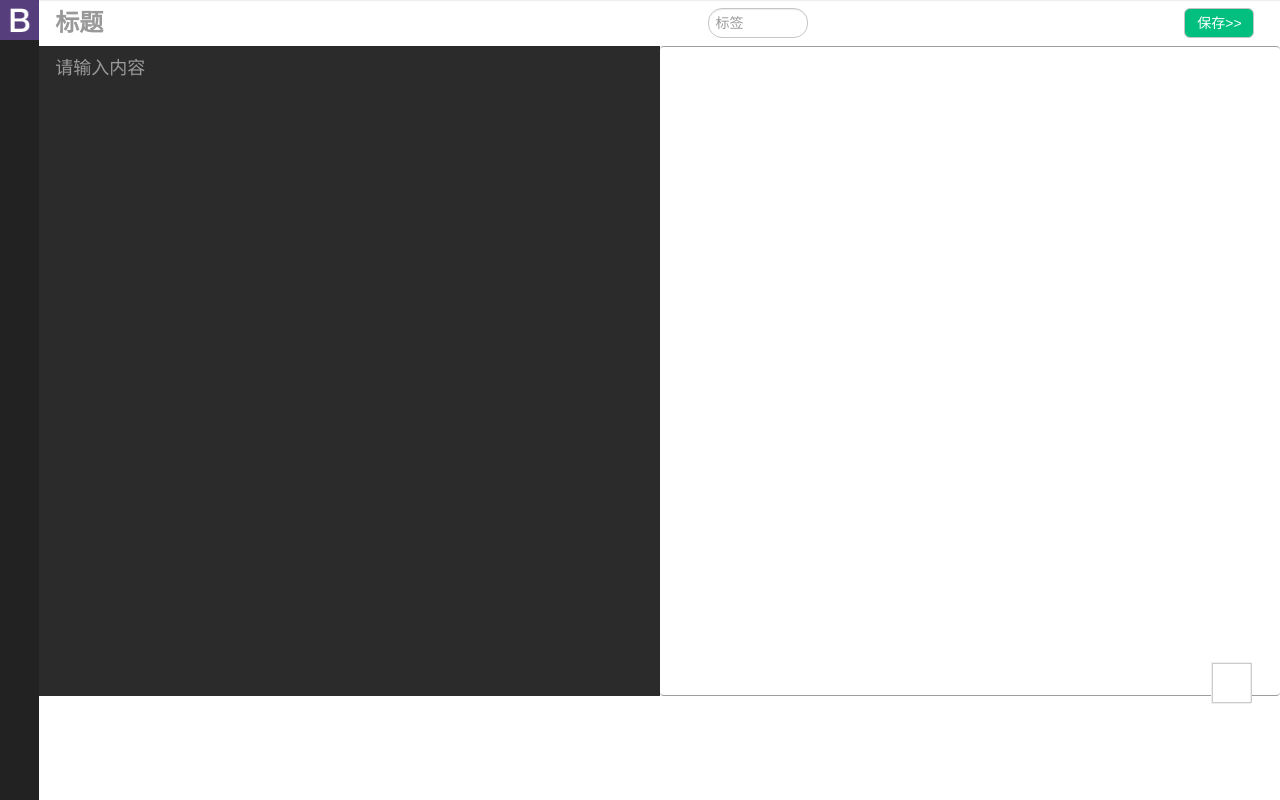
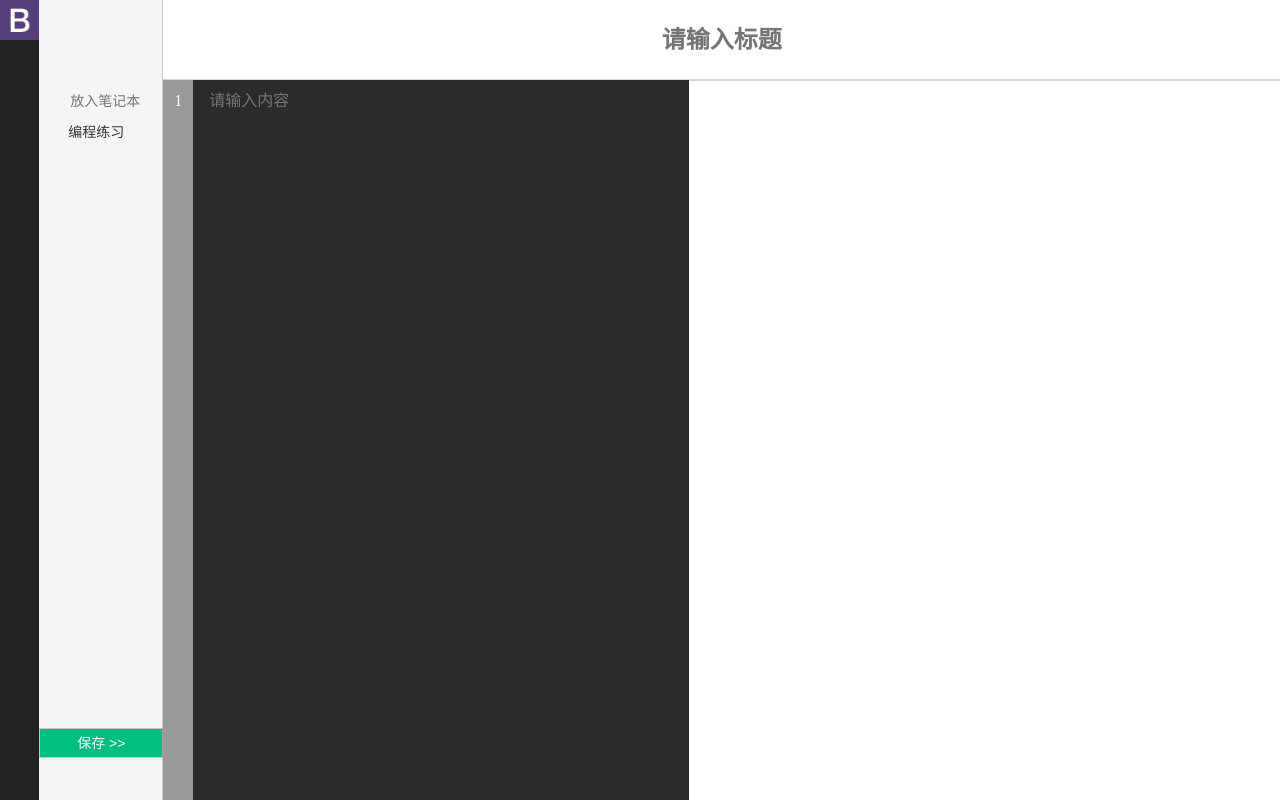
Before and after one commit to ToonoLam/my_notebook, a Python web app: template www/app/templates/test.html in a window 1280 px wide. Run offline with Jinja, Linux system fonts and the light colour scheme; the template is opened without the code that fills it, so the values that code supplies are empty; some libraries are stand-ins or nearby versions; some web fonts are replaced.

Commit message:
修饰了编辑页, 跑通了Ajax. 待解决控件布局和样式表

```diff
--- a/www/app/manages.py
+++ b/www/app/manages.py
@@ -38,7 +38,8 @@ def manage_table(template, table):
 @get('/{template}/manage/blogs/create')
 def manage_create_blog(template):
     return {
-        '__template__': '%s-blog_edit.html' % (template)
+        # '__template__': '%s-blog_edit.html' % (template)
+        '__template__': 'blog-edit.html'
     }
 
 
@@ -46,5 +47,6 @@ def manage_create_blog(template):
 @get('/{template}/manage/blogs/edit')
 def manage_edit_blog(template):
     return {
-        '__template__': '%s-blog_edit.html' % (template)
+        # '__template__': '%s-blog_edit.html' % (template)
+        '__template__': 'blog-edit.html'
     }
--- a/www/app/static/css/blog-edit.css
+++ b/www/app/static/css/blog-edit.css
@@ -1,42 +1,49 @@
 @charset "UTF-8";
-
-.user-data {
-    display: none;
-}
-
-.container {
-    display: block;
-    position: relative;
-    width: 1000px;
-    margin-top: 50px;
-    margin-right: auto;
-    margin-left: auto;
-    padding: 0;
-
-}
-
-.title {
-    border-bottom: 1px solid #C5C5C5;
-    width: 100%;
-    height: 45px;
-    padding: 3px;
-    font-size: 24px !important;
-    font-weight: bold !important;
-}
 
 input, textarea {
     outline: none;
     border: none;
 }
 
-.compiled div textarea {
+.user-data {
+    display: none;
+}
+
+.go-top {
+    display: none;
+}
+
+.textarea-wrap, .textarea-rows {
+    height: 100% !important;
+}
+
+.pre-scrollable {
+    max-height: 100%;
+}
+
+#blog {
+    position: fixed;
+    top: 0;
+    left: 3.070%;
+    width: 96.93%;
+    height: 100%;
+}
+
+.edit-title {
+    width: 100%;
+    height: 45px;
+    padding: 3px;
+    font-size: 24px !important;
+    font-weight: bold !important;
+    box-shadow: 0 0 1px black;
+    text-align: center;
+}
+
+.edit-page textarea {
     background-color: #2b2b2b;
     color: #ffffff;
 }
 
-.tags {
-    float: left;
-}
 
 .tags > #summary {
     border: 1px solid #C5C5C5;
@@ -52,36 +59,31 @@ input, textarea {
     font-size: 14px;
 }
 
-.btn-primary {
+.edit-btn {
     border: 1px solid #C5C5C5;
-    padding: 2px 7px;
+    /*padding: 2px 7px;*/
     background-color: #00bf7f;
     display: inline-block;
-    margin: 3px 0 0 0;
+    /*margin: 3px 0 0 0;*/
+    vertical-align: middle;
     text-decoration: none;
     transition: all 0.2s ease;
-    max-width: 100px;
+    /*max-width: 100px;*/
     height: 30px;
-    width: 70px;
+    width: 100%;
     font-size: 14px;
+    color: #ffffff;
 }
 
 .form-group #name, .form-group #content {
     border-radius: 0;
 }
 
-
-.pre-scrollable {
-    max-height: 1000px;
-
-}
-
 .marked-content {
-    border-top: 1px solid #9d9d9d;
-    border-bottom: 1px solid #9d9d9d;
-
-    border-radius: 4px;
-    height: 650px;
+    position: absolute;
+    right: 0;
+    top: 0;
+    height: 100%;
     font-size: 20px;
     padding: 10px 16px;
 }
--- a/www/app/static/js/blog_edit.js
+++ b/www/app/static/js/blog_edit.js
@@ -17,7 +17,7 @@ var vm = new Vue({
         if (location.pathname.split('/').pop() === 'edit') {
             var id = getUrlParams('id');
             this.action = this.action + '/' + id;
-            getJSON('/api/blogs/' + id, function (err, blog) {
+            getJSON(this.action, function (err, blog) {
                 vm.blog = blog;
             });
         }
@@ -28,7 +28,7 @@ var vm = new Vue({
                 if (err) {
                     return showAlert(vm, err.message || err.data || err)
                 }
-                return location.assign(location.pathname.split('manage')[0] + 'blog/' + blog.id);
+                return location.assign(location.pathname.split('bootstrap')[0] + 'blog/' + blog.id);
             });
         }
     }
--- /dev/null
+++ b/www/app/static/js/plusin/auto-line-number.js
@@ -0,0 +1,100 @@
+;(function($){
+	var AutoRowsNumbers = function (element, config){
+	    this.$element = $(element);
+	    this.$group = $('<div/>', { 'class': "textarea-group" });
+	    this.$ol = $('<div/>', { 'class': 'textarea-rows' });
+	    this.$wrap = $('<div/>', { 'class': 'textarea-wrap' });
+	    this.$group.css({
+	    	"width" : this.$element.outerWidth(true) + 'px',
+	    	"display" : config.display
+	    });
+	    this.$ol.css({
+	    	"color" : config.color,
+	    	"width" : config.width,
+	    	"height" : this.$element.height(),
+	    	"font-size" : this.$element.css("font-size"),
+	    	"line-height" : this.$element.css("line-height"),
+	    	"position" : "absolute",
+	    	"overflow" : "hidden",
+	    	"margin" : 0,
+	    	"padding" : 0,
+	    	"text-align": "center",
+	    	"font-family": "仿宋"
+	    });
+	    this.$wrap.css({
+	    	"padding" : ((this.$element.outerHeight() - this.$element.height())/2) + 'px 0',
+	    	"background-color" : config.bgColor,
+	    	"position" : "absolute",
+	    	"width" : config.width,
+	    	"height" : this.$element.height() + 'px'
+	    });
+	    this.$element.css({
+	    	"white-space" : "pre",
+	    	"resize": "none",
+	    	"margin-left" : (parseInt(config.width) -  parseInt(this.$element.css("border-left-width"))) + 'px',
+	    	"width": (this.$element.width() - parseInt(config.width)) + 'px'
+	    });
+
+	}
+
+	AutoRowsNumbers.prototype = {
+		constructor: AutoRowsNumbers,
+
+		init : function(){
+			var that = this;
+			that.$element.wrap(that.$group);
+			that.$ol.insertBefore(that.$element);
+			this.$ol.wrap(that.$wrap);
+			that.$element.on('keydown',{ that: that }, that.inputText);
+			that.$element.on('scroll',{ that: that },that.syncScroll);
+			that.inputText({data:{that:that}});
+		},
+
+		inputText: function(event){
+			var that = event.data.that;
+
+			setTimeout(function(){
+				var value = that.$element.val();
+				value.match(/\n/g) ? that.updateLine(value.match(/\n/g).length+1) : that.updateLine(1);
+				that.syncScroll({data:{that:that}});
+			},0);
+		},
+
+		updateLine: function(count){
+			var that = this;
+			that.$element;
+			that.$ol.html('');
+
+			for(var i=1;i<=count;i++){
+				that.$ol.append("<div>"+i+"</div>");
+			}
+		},
+
+		syncScroll: function(event){
+			var that = event.data.that;
+			that.$ol.children().eq(0).css("margin-top",  -(that.$element.scrollTop()) + "px");
+		}
+	}
+
+	$.fn.setTextareaCount = function(option){
+		var config = {};
+		var option = arguments[0] ? arguments[0] : {};
+		config.color = option.color ? option.color : "#FFF";
+		config.width = option.width ? option.width : "30px";
+		config.bgColor = option.bgColor ? option.bgColor : "#999";
+		config.display = option.display ? option.display : "block";
+
+	    return this.each(function () {
+	      var $this = $(this),
+	          data = $this.data('autoRowsNumbers');
+
+	      if (!data){ $this.data('autoRowsNumbers', (data = new AutoRowsNumbers($this, config))); }
+
+		  if (typeof option === 'string'){
+	        return false;
+	      } else {
+	        data.init();
+	      }
+	    });
+	}
+})(jQuery)
--- a/www/app/templates/base-all.html
+++ b/www/app/templates/base-all.html
@@ -129,10 +129,10 @@
 <!-- Javascripts
 ================================================== -->
 <!-- jQuery文件。务必在bootstrap.min.js 之前引入 -->
-<script src="../static/js/cdls/jquery.min.js"></script>
+<script type="text/javascript" src="/static/js/cdls/jquery.min.js"></script>
 <!-- 最新的 Bootstrap 核心 JavaScript 文件 -->
-<script src="../static/js/cdls/bootstrap.min.js"></script>
-<script src="../static/js/awesome.js"></script>
+<script type="text/javascript" src="/static/js/cdls/bootstrap.min.js"></script>
+<script type="text/javascript" src="/static/js/awesome.js"></script>
 <!--&lt;!&ndash; 暂不使用uk>-->
 <script>
     $('.navbar-brand').attr('href', location.href.replace('/bootstrap/', '/uk/'));
--- a/www/app/templates/base-blog.html
+++ b/www/app/templates/base-blog.html
@@ -7,7 +7,7 @@
 <div class="major-coverge">
     <!--页面信息-->
     <div class="home-page">
-        {% block home_content %}
+        {% block blog_content %}
         {% endblock %}
     </div>
     <!--页尾信息-->
--- a/www/app/templates/blog-edit.html
+++ b/www/app/templates/blog-edit.html
@@ -7,44 +7,55 @@
 {% endblock %}
 
 {% block all_content %}
-    <form class="center-block" id="blog" role="from" v-on:submit.prevent="submit">
-        <div class="alert alert-danger" role="alert" hidden="hidden">
+<form class="center-block" id="blog" role="form" v-on:submit.prevent="submit">
+    <div class="alert alert-danger" role="alert" hidden="hidden"
+         style="position: fixed; top: 0; left: 3.070%; width: 96.93%; z-index: 5000;">
         <span class="glyphicon glyphicon-exclamation-sign" aria-hidden="true"></span>
         <span class="sr-only">Error:</span>
         <span v-text="message"></span>
     </div>
-        <div class="form-group form-group-lg" style="margin-bottom: 0; border: 0;padding: 0">
-            <input class="form-control title" style="border:0;outline:none" id="name" name="name" type="text"
-                   placeholder="标题" v-model="blog.name">
-        </div>
-        <div class="col-sm-6 compiled" style="padding: 0;">
-
-            <div class="form-group form-group-lg">
-                    <textarea style="border: 0;height: 650px;resize:none;outline: none" class="form-control"
-                              id="content" name="content" placeholder="请输入内容"
-                              v-model="blog.content"></textarea>
-            </div>
+    <div class="files" style="position: absolute; top: 0; left: 0; width: 10%; height: 100%;">
+        <div class="" style="position:absolute; top: 0; left: 0; width: 100%; height: 10%; color: #232323; font-size: 16px; padding: 5px; background-color: #F5F5F5; text-align: center; vertical-align: middle;">
+{#            <i class="fa fa-book"> 笔记本</i>#}
 
         </div>
-        <div class="col-sm-6 marked-content pre-scrollable" v-html="blog.content|marked"></div>
-        <div>
-            <span style="position: fixed; top: 5px; right: 2%; width: 45%;">
-                    <div class="form-group form-group-lg tags" style="float: left">
-                        <span class="fa fa-tags" style="color: #959595"> ： </span>
-                        <input class="form-control" id="summary" name="summary" type="text" placeholder="标签"
+        <div class="" style="position: absolute; top: 10%; left: 0; width: 100%; height: 90%;">
+            <div class="" style="position: absolute; top: 0; left: 0; width: 100%; height: 90%; background-color: #F5F5F5;">
+                <div class="" style="width: 100%; margin-top: 10px; margin-bottom: 10px;">
+                    <span class="fa fa-book" style="width: 25px;"></span>
+                    <input class="" style="background-color: #F5F5F5; width: 80px;" autocomplete="off" id="summary" name="summary" type="text" placeholder="放入笔记本"
                             v-model="blog.summary">
                 </div>
-                    <div class="form-group" style="float: right">
-                        <button class="btn btn-primary btn-lg">保存>></button>
+                <div>
+                    <span class="fa fa-book" style="width: 25px;"></span>
+                    <span style="width: 80px;">编程练习</span>
                 </div>
-                </span>
+            </div>
+            <div style="position: absolute; top: 90%; width: 100%; height: 100%; background-color: #F5F5F5;">
+
+                <button class="edit-btn" style="position: absolute; top: 0; left: 0; width: 100%;">保存 >></button>
+            </div>
+        </div>
+    </div>
+    <div class="edit-view" style="position: absolute; top: 0; left: 10%; width: 90%; height: 100%;">
+        <input class="edit-title" style="position: absolute; top: 0; left: 0; width: 100%; height: 10%; border:0; outline:none; color: #232323; font-size: 22px;"
+               autocomplete="off" id="name" name="name" type="text" placeholder="请输入标题" v-model="blog.name">
+        <div class="edit-page" style="position: absolute; top: 10%; left: 0; width: 100%; height: 90%; box-shadow: 0 0 1px black;">
+            <textarea type="text"  class="text col-sm-6" style="position: absolute; padding: 10px 16px; border: 0; top: 0; left: 0; height: 100%; resize:none; outline: none; font-size: 16px;"
+                      id="content" name="content" placeholder="请输入内容" v-model="blog.content"></textarea>
+            <div class="marked-content col-sm-6 pre-scrollable" v-html="blog.content|marked"></div>
+        </div>
     </div>
 </form>
-
 {% endblock %}
 
 {% block script %}
     <script src="/static/js/cdls/vue.min.js"></script>
     <script src="/static/js/cdls/marked.min.js"></script>
+    <script src="/static/js/plusin/auto-line-number.js"></script>
     <script src="/static/js/blog_edit.js"></script>
+
+<script type="text/javascript">
+    $("#content").setTextareaCount();
+</script>
 {% endblock %}
--- a/www/app/templates/blog-home.html
+++ b/www/app/templates/blog-home.html
@@ -6,11 +6,11 @@
 <link rel="stylesheet" href="/static/css/home-page.css">
 {% endblock %}
 
-{% block home_content %}
+{% block blog_content %}
 <div class="blog-nav">
     <!--tags-->
     <div id="tags">
-        <span class="fa fa-tags" style="color: #959595"> ： </span>
+        <span class="fa fa-book" style="color: #959595; font-size: 18px;"> ： </span>
         <a href="?tag=廖雪峰python实战">廖雪峰python实战</a>
         <a href="?tag=others">others</a>
     </div>
--- a/www/app/templates/blog-show.html
+++ b/www/app/templates/blog-show.html
@@ -1,4 +1,4 @@
-{% extends 'base-content.html' %}
+{% extends 'base-major.html' %}
 
 {% block title %}{{ blog.name }}{% endblock %}
 
--- a/www/app/templates/blog-sign.html
+++ b/www/app/templates/blog-sign.html
@@ -1,4 +1,4 @@
-{% extends 'base-content.html' %}
+{% extends 'base-major.html' %}
 
 {% block title %} 登录/注册 {% endblock %}
 
```
Also changed, not shown: www/app/static/js/blog_show.js (line endings or trailing spaces), www/app/templates/base-major.html (renamed from www/app/templates/base-content.html). Lines whose indentation alone changed are shown as unchanged.
